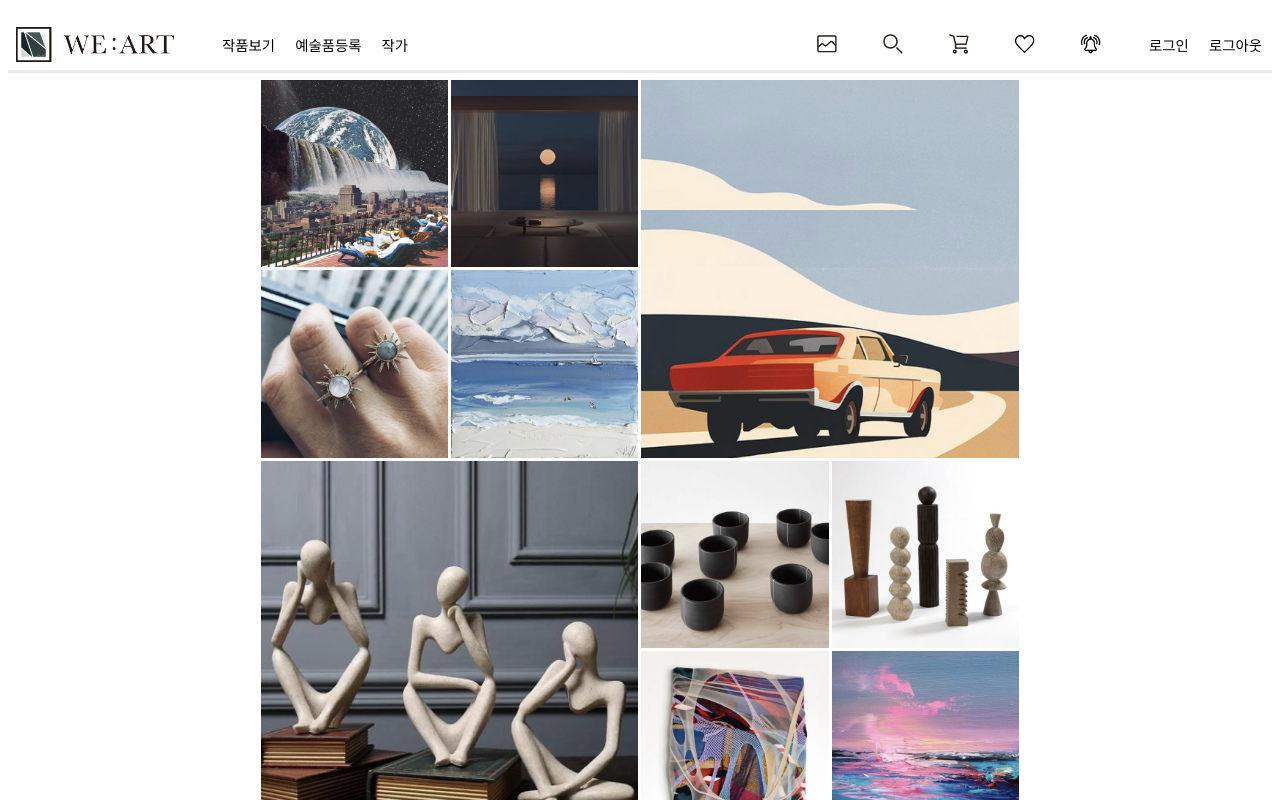
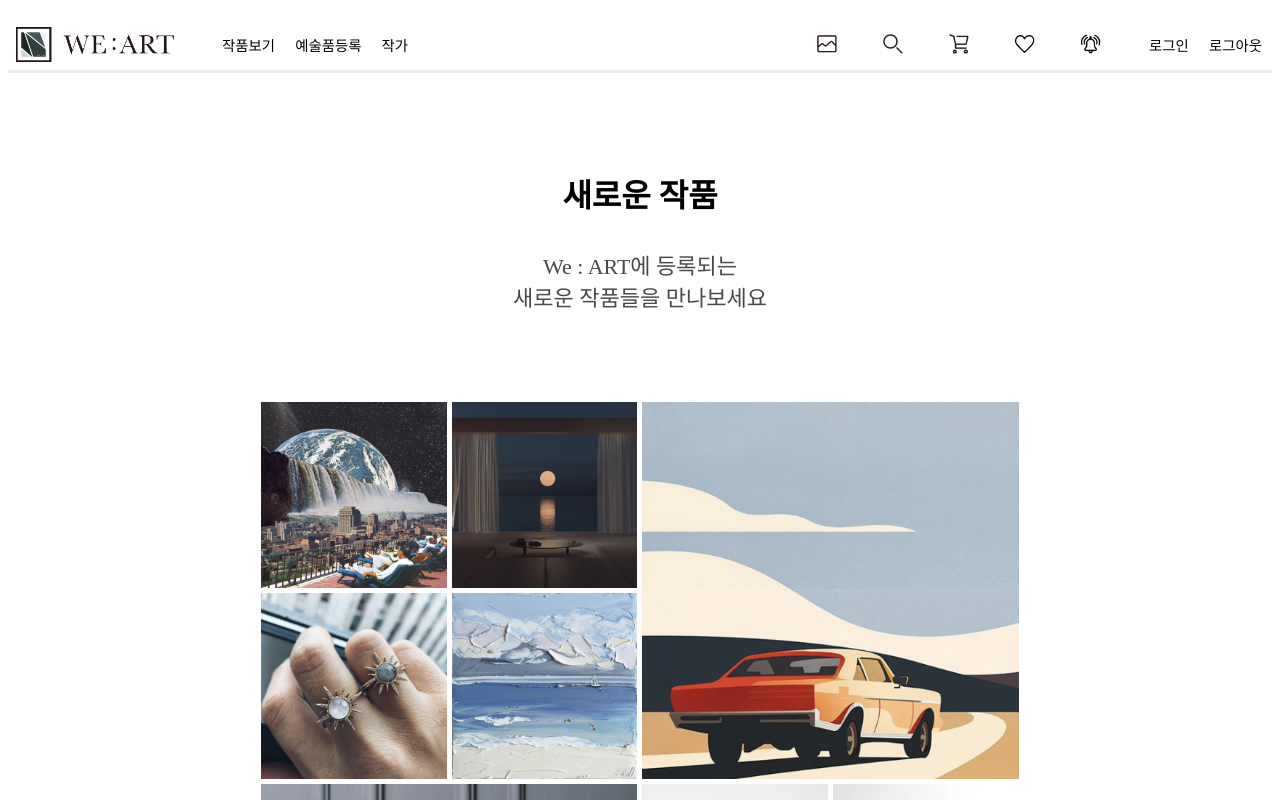
Before and after one commit to JNU-econovation/CSRS, a React (Create React App) app in the folder frontend/: page /main in a window 1280 px wide. Shown: the top 800 px of the page. Built offline with nearby package versions, Linux system fonts and the light colour scheme; the HTML template or start-up script is replaced by a standard one; a web font is replaced by a local one.

Commit message:
feat: UI-Organisms MainPage CategoryGrid Guide 추가

```diff
--- a/frontend/src/components/atoms/Text/style.js
+++ b/frontend/src/components/atoms/Text/style.js
@@ -2,7 +2,7 @@ import styled, { css } from 'styled-components';
 
 export const Text = styled.p`
   cursor: default;
-  margin: 0;
+  margin: ${(props) => props.margin || 0};
   font-family: NanumGothic KR;
   ${(props) =>
     props.bold &&
--- a/frontend/src/components/molecules/LogoText/style.js
+++ b/frontend/src/components/molecules/LogoText/style.js
@@ -1,11 +1,10 @@
 import styled, { css } from 'styled-components';
 
-import Text from 'components/atoms/Text';
-
-export const LogoText = styled(Text)`
+export const LogoText = styled.p`
   font-size: 6rem;
   font-family: Baskervile;
   cursor: pointer;
+  margin: 0;
   @media screen and (max-height: 750px) {
     font-size: 4rem;
   }
--- a/frontend/src/components/organisms/CategoryGrid/style.js
+++ b/frontend/src/components/organisms/CategoryGrid/style.js
@@ -4,7 +4,7 @@ export const CateogryContainer = styled.div`
   display: grid;
   grid-template-columns: 1fr 1fr 1fr 1fr;
   grid-template-rows: 1fr 1fr 1fr 1fr;
-  gap: 3px;
+  gap: 5px;
 `;
 
 export const BigItem = styled.div`
--- a/frontend/src/pages/Main/template/index.jsx
+++ b/frontend/src/pages/Main/template/index.jsx
@@ -2,11 +2,20 @@ import React from 'react';
 
 import BasedTemplate from 'pages/BasedTemplate/templates';
 import * as S from './style';
+import Text from 'components/atoms/Text';
 
 function MainTemplate({ categories }) {
   return (
     <BasedTemplate>
-      <S.CategoryGridContainer>{categories}</S.CategoryGridContainer>
+      <S.CategoryGridContainer>
+        <S.GuideTextContainer>
+          <S.GuideTitle bold>새로운 작품</S.GuideTitle>
+          <S.GuideSubTitle>We : ART에 등록되는</S.GuideSubTitle>
+          <S.GuideSubTitle>새로운 작품들을 만나보세요</S.GuideSubTitle>
+        </S.GuideTextContainer>
+
+        {categories}
+      </S.CategoryGridContainer>
     </BasedTemplate>
   );
 }
--- a/frontend/src/pages/Main/template/style.js
+++ b/frontend/src/pages/Main/template/style.js
@@ -1,4 +1,5 @@
 import styled from 'styled-components';
+import Text from 'components/atoms/Text';
 
 export const CategoryGridContainer = styled.div`
   width: 60%;
@@ -6,3 +7,22 @@ export const CategoryGridContainer = styled.div`
   flex-direction: column;
   align-items: center;
 `;
+
+export const GuideTextContainer = styled.div`
+  width: 100%;
+  display: flex;
+  justify-content: center;
+  align-items: center;
+  flex-direction: column;
+  margin: 5.625em;
+`;
+
+export const GuideTitle = styled(Text)`
+  font-size: 2rem;
+  margin-bottom: 1em;
+`;
+
+export const GuideSubTitle = styled(Text)`
+  font-size: 1.375rem;
+  color: #494949;
+`;
```
